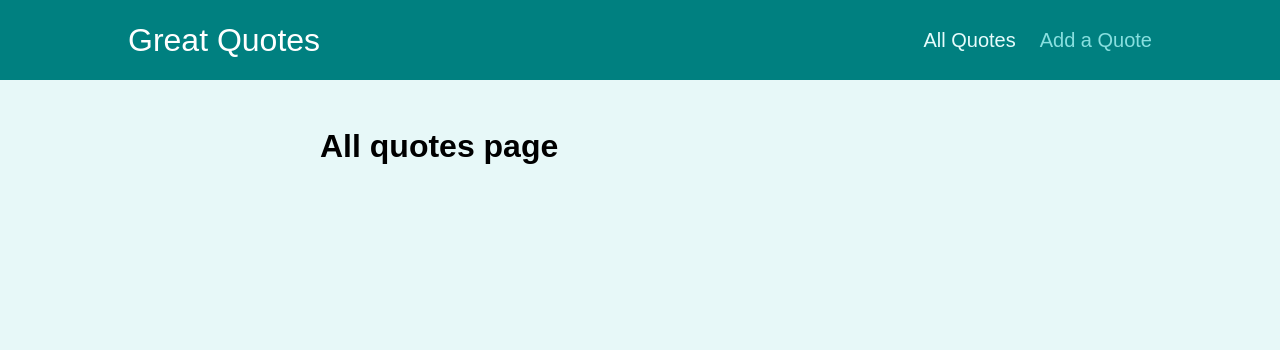
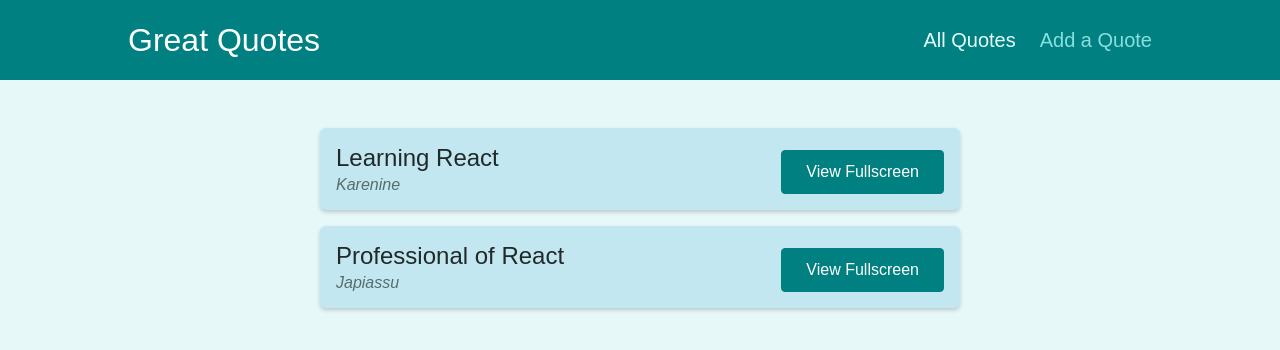
Before and after one commit to KAJASE/MultiPageReact, a React (Create React App) app: page /quotes in a window 1280 px wide. Shown: the top 350 px of the page. Built offline with nearby package versions, Linux system fonts and the light colour scheme.

Commit message:
Adding data & content form

```diff
--- a/src/components/quotes/QuoteForm.js
+++ b/src/components/quotes/QuoteForm.js
@@ -1,7 +1,7 @@
 import { useRef } from 'react';
 
-import Card from '../ui/Card';
-import LoadingSpinner from '../ui/LoadingSpinner';
+import Card from '../UI/Card';
+import LoadingSpinner from '../UI/LoadingSpinner';
 import classes from './QuoteForm.module.css';
 
 const QuoteForm = (props) => {
--- a/src/pages/AllQuotes.js
+++ b/src/pages/AllQuotes.js
@@ -1,6 +1,21 @@
+import QuoteList from "../components/quotes/QuoteList";
+
+const DUMMY_QUOTES = [
+  {
+    id: 'q1',
+    author: 'Karenine',
+    text: 'Learning React'
+  },
+  {
+    id: 'q2',
+    author: 'Japiassu',
+    text: 'Professional of React'
+  },
+];
+
 const AllQuotes = () => {
   return (
-    <h1>All quotes page</h1>
+    <QuoteList quotes={DUMMY_QUOTES}/>
   );
 };
 
--- a/src/pages/NewQuote.js
+++ b/src/pages/NewQuote.js
@@ -1,6 +1,11 @@
+import QuoteForm from "../components/quotes/QuoteForm";
+
 const NewQuote = () => {
+  const addQuoteHandler = (quoteData) => {
+    console.log(quoteData);
+  }
   return (
-    <h1>New quotes page</h1>
+    <QuoteForm onAddQuote={addQuoteHandler} />
   );
 }
 
```
Also changed, not shown: 1 other file (tests, documents, lock files or other folders).
